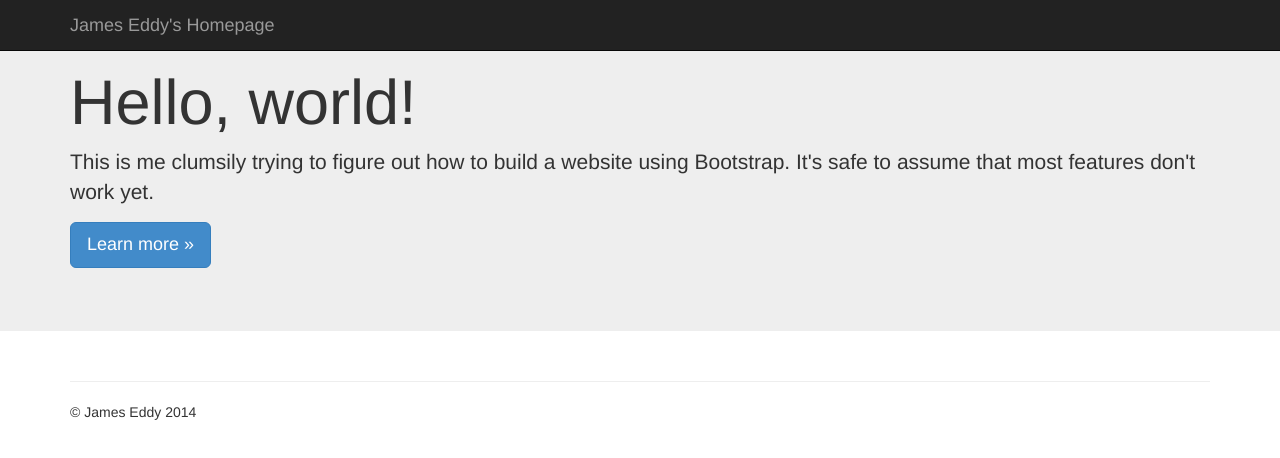
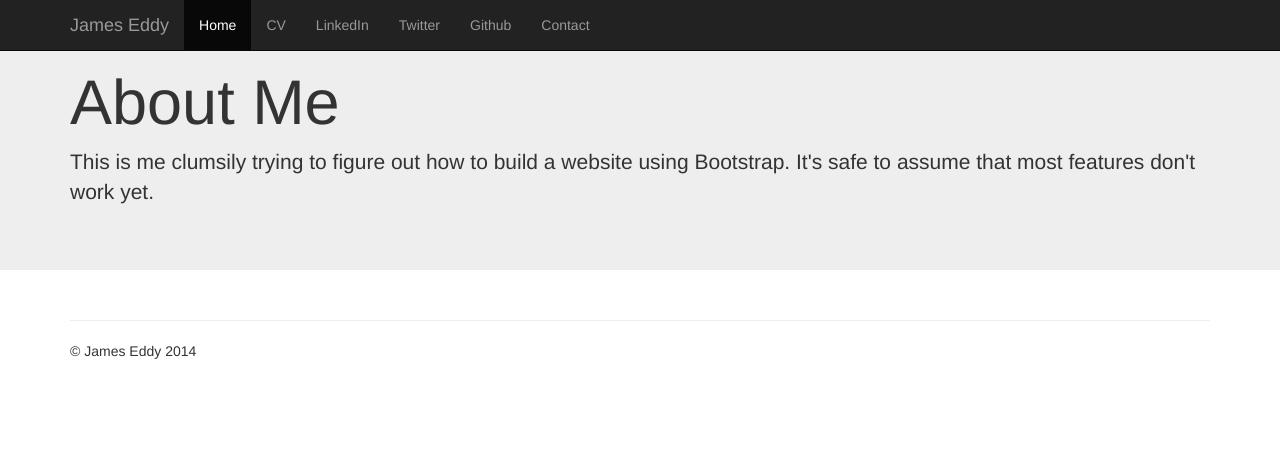
Before and after one commit to jaeddy/jaeddy.github.io_old, a plain HTML site: page index.html in a window 1280 px wide. Drawn offline with nearby package versions, Linux system fonts and the light colour scheme.

Commit message:
adding links to navbar

```diff
--- a/index.html
+++ b/index.html
@@ -27,17 +27,30 @@
             <span class="icon-bar"></span>
             <span class="icon-bar"></span>
           </button>
-          <a class="navbar-brand" href="#">James Eddy's Homepage</a>
+          <a class="navbar-brand" href="./index.html">James Eddy</a>
         </div>
+        <div class="navbar-collapse collapse">
+          <ul class="nav navbar-nav">
+            <li class="active"><a href="#">Home</a></li>
+            <li><a href="./cv.html">CV</a></li>
+            <li><a href="https://www.linkedin.com/pub/james-eddy/24/6b9/b91"
+              target="_blank">LinkedIn</a></li>
+            <li><a href="https://twitter.com/jamesaeddy" target="_blank">
+              Twitter</a></li>
+            <li><a href="https://github.com/jaeddy" target="_blank">Github</a>
+              </li>
+            <li><a href="mailto:james.a.eddy@gmail.com">Contact
+              <i class="icon-envelope icon-white"></i></a></li>
+          </ul>
+        </div><!--/.nav-collapse -->
       </div>
     </div>
 
     <!-- Main jumbotron for a primary marketing message or call to action -->
     <div class="jumbotron">
       <div class="container">
-        <h1>Hello, world!</h1>
+        <h1>About Me</h1>
         <p>This is me clumsily trying to figure out how to build a website using Bootstrap. It's safe to assume that most features don't work yet.</p>
-        <p><a class="btn btn-primary btn-lg" role="button">Learn more &raquo;</a></p>
       </div>
     </div>
 
```
